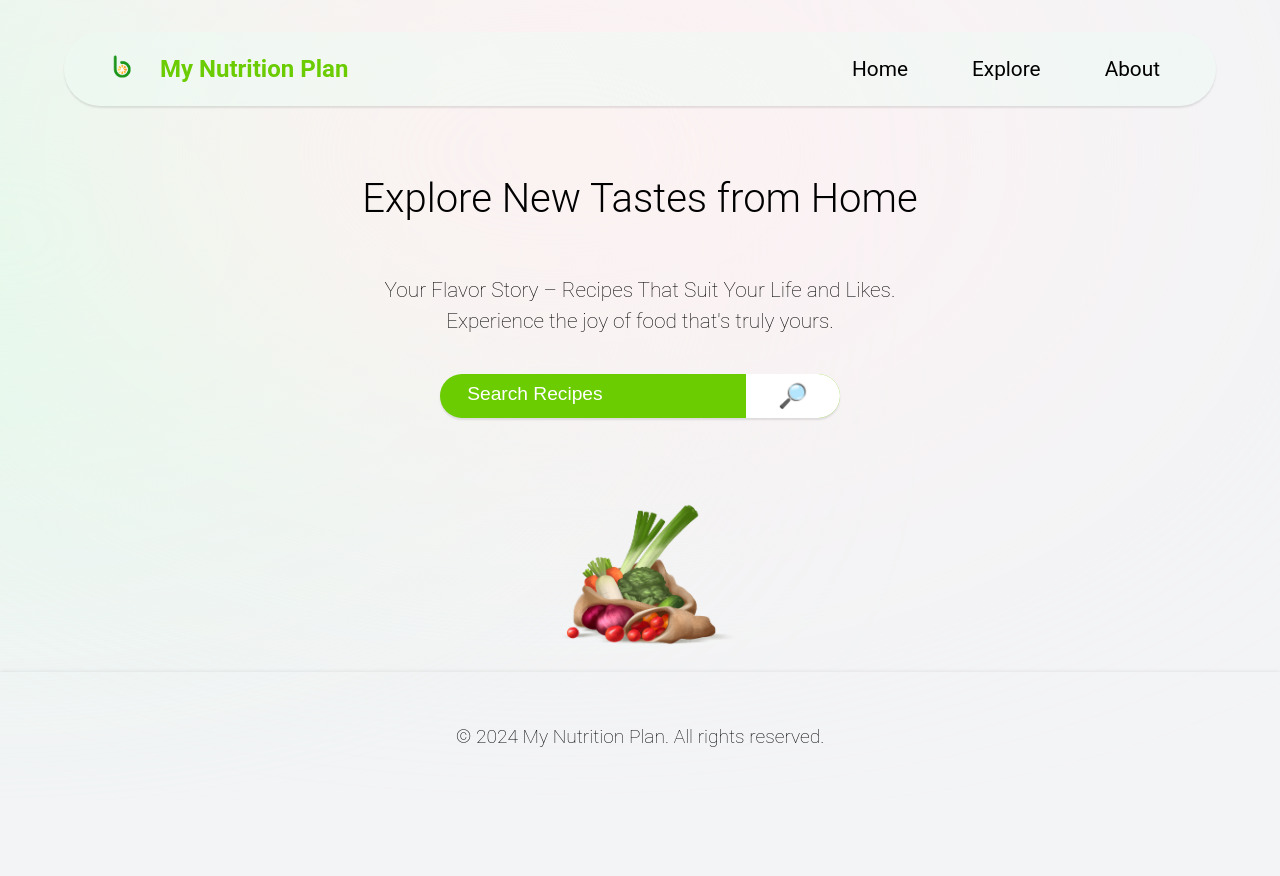
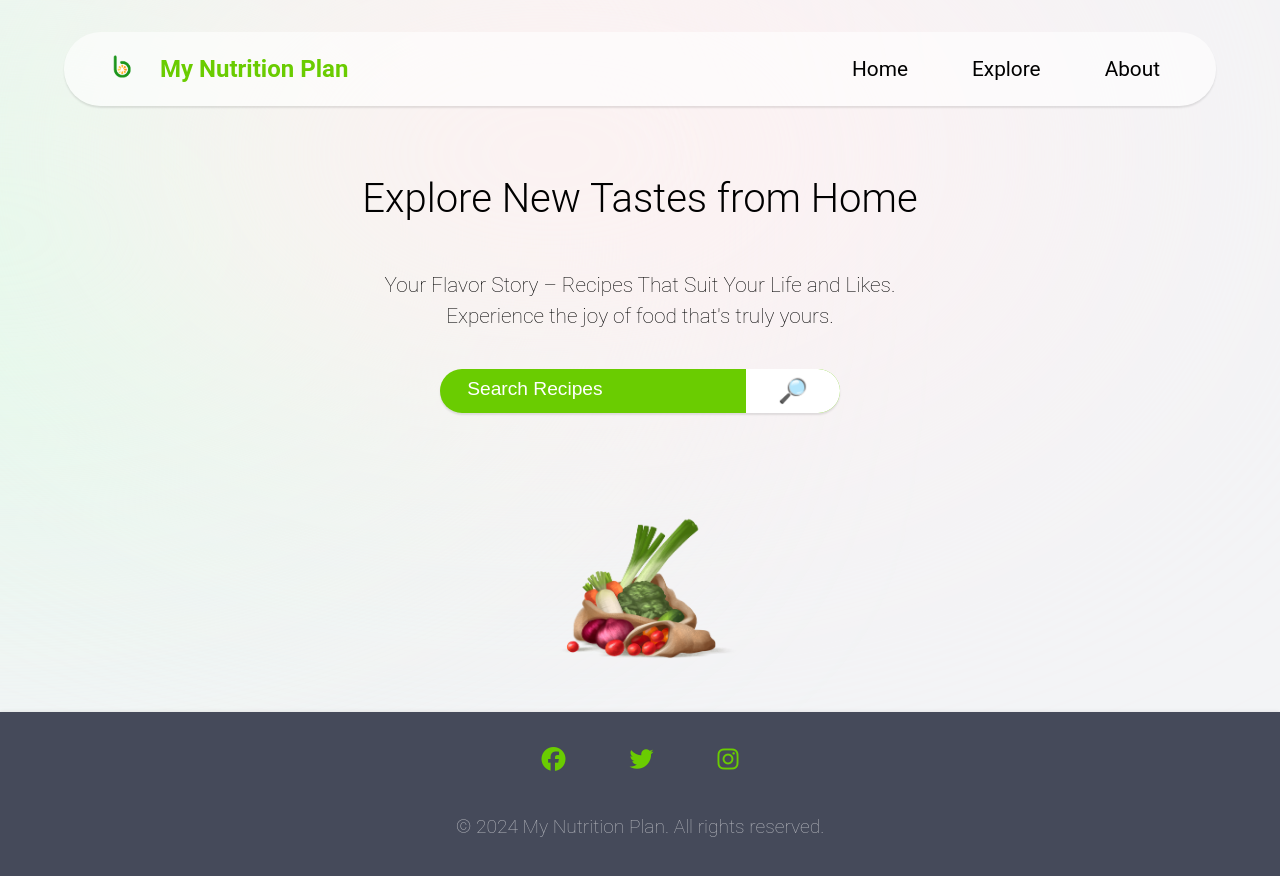
Before and after one commit to CatAvadani/My-Nutrition-Plan, a React (Vite) app: page / in a window 1280 px wide. Before the commit the page ends 800 px from the top, so only its background shows below. Built offline with nearby package versions, Linux system fonts and the light colour scheme.

Commit message:
Fetching data from api.

```diff
--- a/package.json
+++ b/package.json
@@ -10,12 +10,14 @@
     "preview": "vite preview"
   },
   "dependencies": {
+    "dotenv": "^16.4.5",
     "react": "^18.2.0",
     "react-dom": "^18.2.0",
     "style-components": "^0.1.0",
     "styled-components": "^6.1.8"
   },
   "devDependencies": {
+    "@types/node": "^20.11.19",
     "@types/react": "^18.2.55",
     "@types/react-dom": "^18.2.19",
     "@typescript-eslint/eslint-plugin": "^6.21.0",
--- a/src/App.tsx
+++ b/src/App.tsx
@@ -1,3 +1,4 @@
+import { useEffect, useState } from "react";
 import { ThemeProvider } from "styled-components";
 import Footer from "./components/Footer";
 import Header from "./components/Header";
@@ -8,14 +9,57 @@ import { PinkShape } from "./components/styles/PinkShape.styled";
 
 const theme = {
   colors: {
-    header: "rgba(236,253,245,0.4)",
-    footer: "transparent",
+    header: "rgba(236,253,245,0.8)",
+    footer: "#454A5A",
     navItem: "#6ACC01",
     text: "#000",
   },
 };
 
+interface Recipe {
+  label: string;
+  image: string;
+  ingredientLines: string[];
+}
+
 function App() {
+  const [recipes, setRecipes] = useState<Recipe[]>([]);
+  const [searchRecipe, setSearchRecipe] = useState("");
+
+  const handleSearchInput = (e: React.ChangeEvent<HTMLInputElement>) => {
+    setSearchRecipe(e.target.value);
+  };
+
+  const handleSearchSubmit = (e: React.FormEvent<HTMLFormElement>) => {
+    e.preventDefault();
+    console.log("Form submited:", searchRecipe);
+    setSearchRecipe(searchRecipe);
+  };
+
+  const endpoint = "https://api.edamam.com/api/recipes/v2";
+
+  const APP_ID = "id";
+  const APP_KEY = "key";
+
+  useEffect(() => {
+    async function getRecipes() {
+      const response = await fetch(
+        `${endpoint}?type=public&q=${searchRecipe}&app_id=${APP_ID}&app_key=${APP_KEY}`
+      );
+      const data = await response.json();
+      const recipes = data.hits.map((hit) => hit.recipe);
+      if (searchRecipe === "pasta" || searchRecipe === "pizza") {
+        console.log("Recipes:", recipes);
+        setRecipes(recipes);
+      } else {
+        console.log("No recipes found");
+      }
+    }
+    if (searchRecipe) {
+      getRecipes();
+    }
+  }, [searchRecipe]);
+
   return (
     <ThemeProvider theme={theme}>
       <>
@@ -23,7 +67,12 @@ function App() {
         <GreenShape />
         <PinkShape />
         <Header />
-        <MainContent />
+        <MainContent
+          recipes={recipes}
+          searchRecipe={searchRecipe}
+          onSearchSubmit={handleSearchSubmit}
+          onSearchInput={handleSearchInput}
+        />
         <Footer />
       </>
     </ThemeProvider>
--- a/src/components/Footer.tsx
+++ b/src/components/Footer.tsx
@@ -1,7 +1,26 @@
-import { FooterStyled } from "./styles/FooterStyled";
+import { FontAwesomeIcon, FooterStyled } from "./styles/FooterStyled";
 
 export default function Footer() {
   return (
-    <FooterStyled>© 2024 My Nutrition Plan. All rights reserved.</FooterStyled>
+    <FooterStyled>
+      <ul>
+        <li>
+          <a href=''>
+            <FontAwesomeIcon className='fa-brands fa-facebook' />
+          </a>
+        </li>
+        <li>
+          <a href=''>
+            <FontAwesomeIcon className='fa-brands fa-twitter' />
+          </a>
+        </li>
+        <li>
+          <a href=''>
+            <FontAwesomeIcon className='fa-brands fa-instagram' />
+          </a>
+        </li>
+      </ul>
+      <p> © 2024 My Nutrition Plan. All rights reserved.</p>
+    </FooterStyled>
   );
 }
--- a/src/components/InputField.tsx
+++ b/src/components/InputField.tsx
@@ -1,11 +1,20 @@
-import { ButtonStyled } from "./styles/ButtonSytled";
+import { ButtonStyled } from "./styles/ButtonStyled";
 import { InputStyled } from "./styles/InputStyled";
 
-export default function InputField() {
+export default function InputField({
+  searchRecipe,
+  onSearchSubmit,
+  onSearchInput,
+}) {
   return (
-    <InputStyled>
-      <input type='text' placeholder='Search Recipes' />
-      <ButtonStyled>🔎</ButtonStyled>
+    <InputStyled onSubmit={onSearchSubmit}>
+      <input
+        type='text'
+        placeholder='Search Recipes'
+        value={searchRecipe}
+        onChange={onSearchInput}
+      />
+      <ButtonStyled type='submit'>🔎</ButtonStyled>
     </InputStyled>
   );
 }
--- a/src/components/MainContent.tsx
+++ b/src/components/MainContent.tsx
@@ -1,7 +1,17 @@
 import InputField from "./InputField";
 import { MainContentStyled } from "./styles/MainContentStyled";
+import {
+  ImgStyled,
+  RecipeCard,
+  RecipesGridStyled,
+} from "./styles/RecipesGridStyled";
 
-export default function MainContent() {
+export default function MainContent({
+  recipes,
+  searchRecipe,
+  onSearchSubmit,
+  onSearchInput,
+}) {
   return (
     <MainContentStyled>
       <h1>Explore New Tastes from Home</h1>
@@ -9,7 +19,27 @@ export default function MainContent() {
         Your Flavor Story – Recipes That Suit Your Life and Likes. Experience
         the joy of food that's truly yours.
       </h3>
-      <InputField />
+      <InputField
+        searchRecipe={searchRecipe}
+        onSearchSubmit={onSearchSubmit}
+        onSearchInput={onSearchInput}
+      />
+      <RecipesGridStyled>
+        {recipes.map((recipe) => (
+          <RecipeCard key={recipe.label}>
+            <ImgStyled>
+              <img src={recipe.image} alt={recipe.label} />
+            </ImgStyled>
+            <h3>{recipe.label}</h3>
+            {/* <p>{recipe.ingredientLines}</p> */}
+            <p>
+              <a href={recipe.url} target='_blank' rel='noreferrer'>
+                {recipe.source}
+              </a>
+            </p>
+          </RecipeCard>
+        ))}
+      </RecipesGridStyled>
       <img className='homePageImg' src='/public/homePage-img.png' alt='' />
     </MainContentStyled>
   );
--- a/src/components/styles/FooterStyled.tsx
+++ b/src/components/styles/FooterStyled.tsx
@@ -1,23 +1,48 @@
 import styled from "styled-components";
 
 export const FooterStyled = styled.footer`
+  display: flex;
+  flex-direction: column;
   background-color: ${({ theme }) => theme.colors.footer};
-  color: ${({ theme }) => theme.colors.text};
+  // color: ${({ theme }) => theme.colors.text};
+  color: white;
+  text-align: center;
+  width: 100%;
   padding: 1rem;
-  text-align: center;
-  position: absolute;
-  bottom: 0;
-  width: 100%;
-  height: 5rem;
-  display: flex;
+  height: 4rem;
   justify-content: center;
   align-items: center;
   font-size: 1.2rem;
   font-weight: 100;
-  height: 8rem;
+  height: 100%;
   box-shadow: 0 0 4px rgba(0, 0, 0, 0.1);
+
+  ul {
+    list-style: none;
+    display: flex;
+    justify-content: center;
+    align-items: center;
+    padding: 0;
+  }
+
+  li {
+    margin: 0 1rem;
+  }
 
   @media (max-width: 768px) {
     font-size: 1.1rem;
   }
 `;
+
+// Footer icons
+
+export const FontAwesomeIcon = styled.i`
+  margin: 0 1rem;
+  font-size: 1.5rem;
+  color: ${({ theme }) => theme.colors.navItem};
+  cursor: pointer;
+  transition: all 0.3s ease-in-out;
+  &:hover {
+    color: gray;
+  }
+`;
--- a/src/components/styles/InputStyled.tsx
+++ b/src/components/styles/InputStyled.tsx
@@ -1,6 +1,6 @@
 import styled from "styled-components";
 
-export const InputStyled = styled.div`
+export const InputStyled = styled.form`
   display: flex;
   align-items: center;
   justify-content: center;
--- a/src/components/styles/MainContentStyled.tsx
+++ b/src/components/styles/MainContentStyled.tsx
@@ -15,7 +15,7 @@ export const MainContentStyled = styled.div`
   h1 {
     font-size: 2.5rem;
     font-weight: 300;
-    margin-bottom: 2rem;
+    margin-bottom: 1.7rem;
   }
 
   h3 {
@@ -28,7 +28,7 @@ export const MainContentStyled = styled.div`
   .homePageImg {
     width: 200px;
     height: 200px;
-    margin-top: 2rem;
+    margin-top: 1.2rem;
   }
 
   @media (max-width: 768px) {
--- a/src/components/styles/Navigation.styled.tsx
+++ b/src/components/styles/Navigation.styled.tsx
@@ -2,6 +2,7 @@ import styled from "styled-components";
 
 export const Navigation = styled.div`
   position: fixed;
+  z-index: 3;
   top: 2rem;
   width: 100%;
   left: 50%;
@@ -9,7 +10,7 @@ export const Navigation = styled.div`
   max-width: 90%;
   margin: 0 auto;
   padding: 0 2rem;
-  background-color: ${({ theme }) => theme.colors.header};
+  background-color: rgba(256, 256, 256, 0.6);
   border-radius: 5rem;
   color: black;
   box-shadow: 0 2px 2px rgba(0, 0, 0, 0.1);
--- /dev/null
+++ b/src/components/styles/RecipesGridStyled.tsx
@@ -0,0 +1,51 @@
+import styled from "styled-components";
+
+export const RecipesGridStyled = styled.div`
+  display: grid;
+  grid-template-columns: repeat(auto-fit, minmax(300px, 1fr));
+  gap: 1rem;
+  padding: 1rem;
+  margin: 0 auto;
+  max-width: 1200px;
+
+  @media (max-width: 768px) {
+    padding: 1rem 0;
+    display: flex;
+    flex-direction: column;
+  }
+`;
+
+export const RecipeCard = styled.div`
+  background-color: rgba(255, 255, 255, 0.8);
+  border-radius: 0.5rem;
+  box-shadow: 0 2px 2px 0 rgba(0, 0, 0, 0.2);
+  text-align: center;
+  height: 450px;
+
+  h3 {
+    margin: 1rem auto;
+    font-weight: 400;
+  }
+
+  p {
+    margin: 0.5rem 0;
+  }
+  a {
+    text-decoration: none;
+    color: #000;
+  }
+`;
+
+export const ImgStyled = styled.div`
+  width: 100%;
+  height: 200px;
+  overflow: hidden;
+  border-radius: 0.5rem;
+  border-radius: 0.5rem 0.5rem 0 0;
+
+  img {
+    width: 100%;
+    height: 100%;
+    object-fit: cover;
+  }
+`;
```
Also changed, not shown: src/components/styles/ButtonStyled.tsx (renamed from src/components/styles/ButtonSytled.tsx), 2 other files (tests, documents, lock files or other folders).
